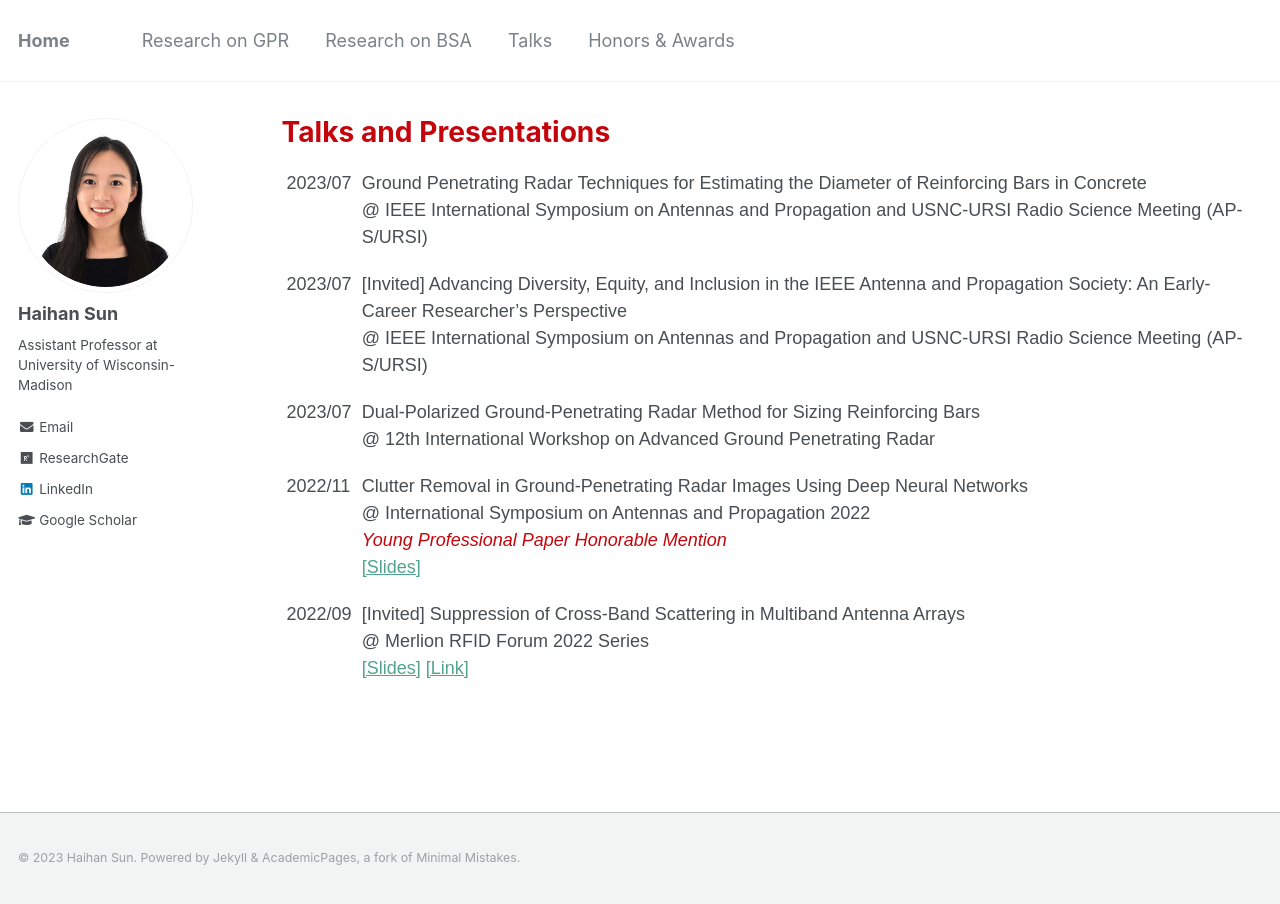
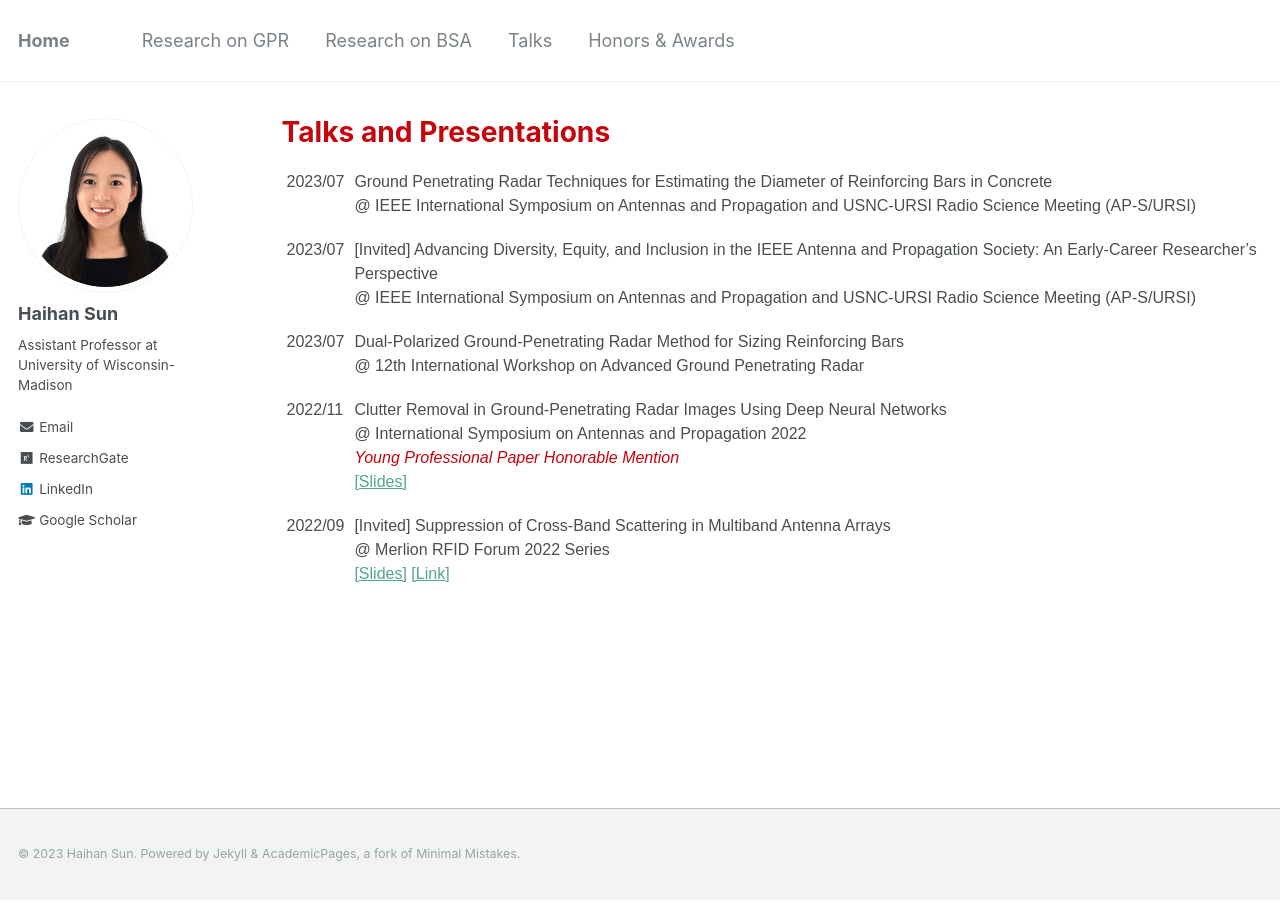
Before and after one commit to Haihan-Sun/Haihan-Sun.github.io, a Jekyll site: the page built from _pages/talks.html, in a window 1280 px wide. Built offline with Jekyll 4.4.1, drawn with Linux system fonts in a browser that asks for light colours.

Commit message:
Update talks.html

```diff
--- a/_pages/talks.html
+++ b/_pages/talks.html
@@ -10,7 +10,7 @@ author_profile: true
   padding:10px 5px;word-break:normal;}
 .tg th{border-style:solid;border-width:0px;font-family:Arial, sans-serif;font-size:14px;font-weight:normal;
   overflow:hidden;padding:10px 5px;word-break:normal;}
-.tg .tg-ko0z{background-color:#ffffff;border-color:#ffffff;font-size:18px;text-align:left;vertical-align:top}
+.tg .tg-ko0z{background-color:#ffffff;border-color:#ffffff;font-size:16px;text-align:left;vertical-align:top}
 </style>
 
 <table class="tg">
```
